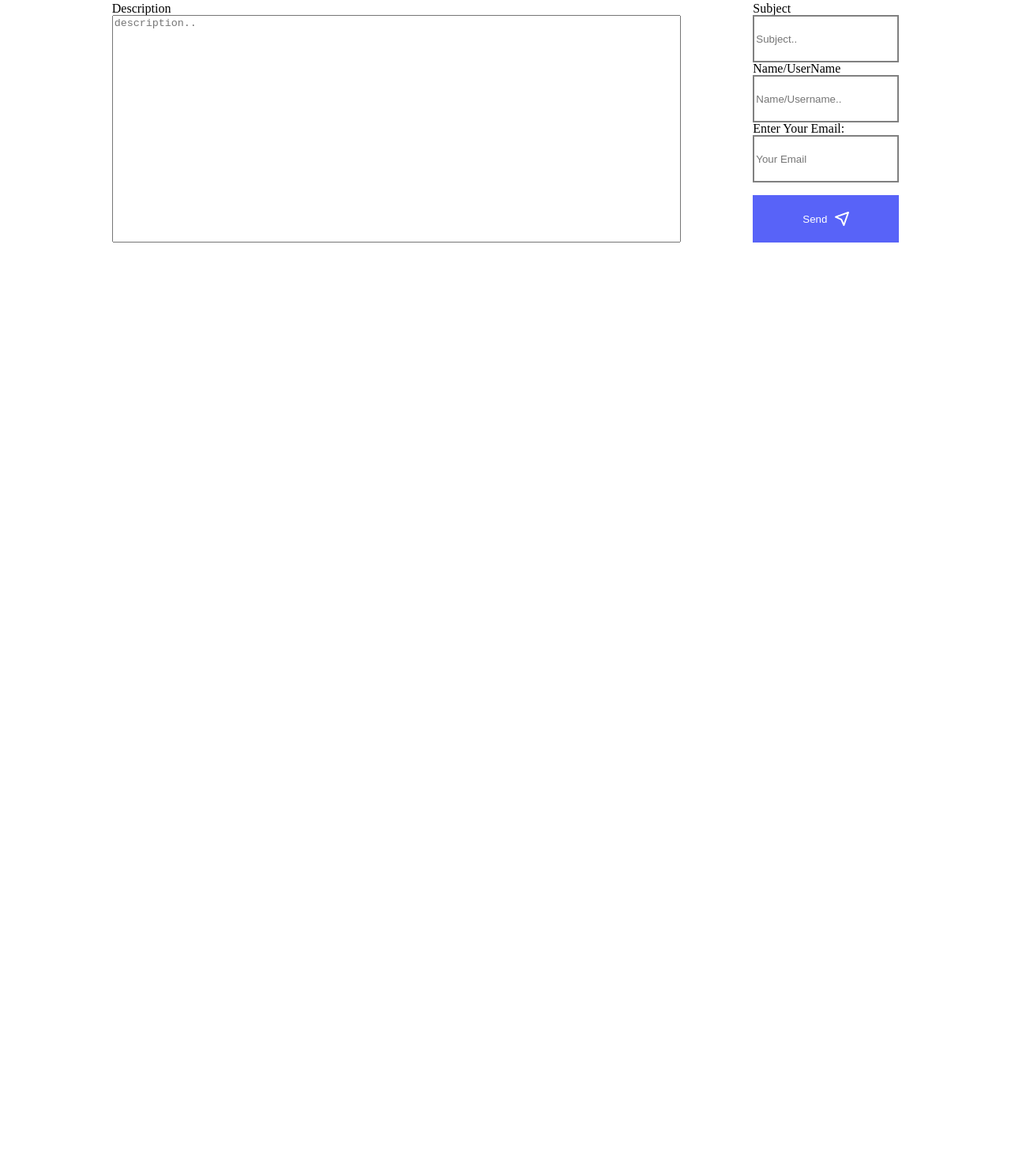
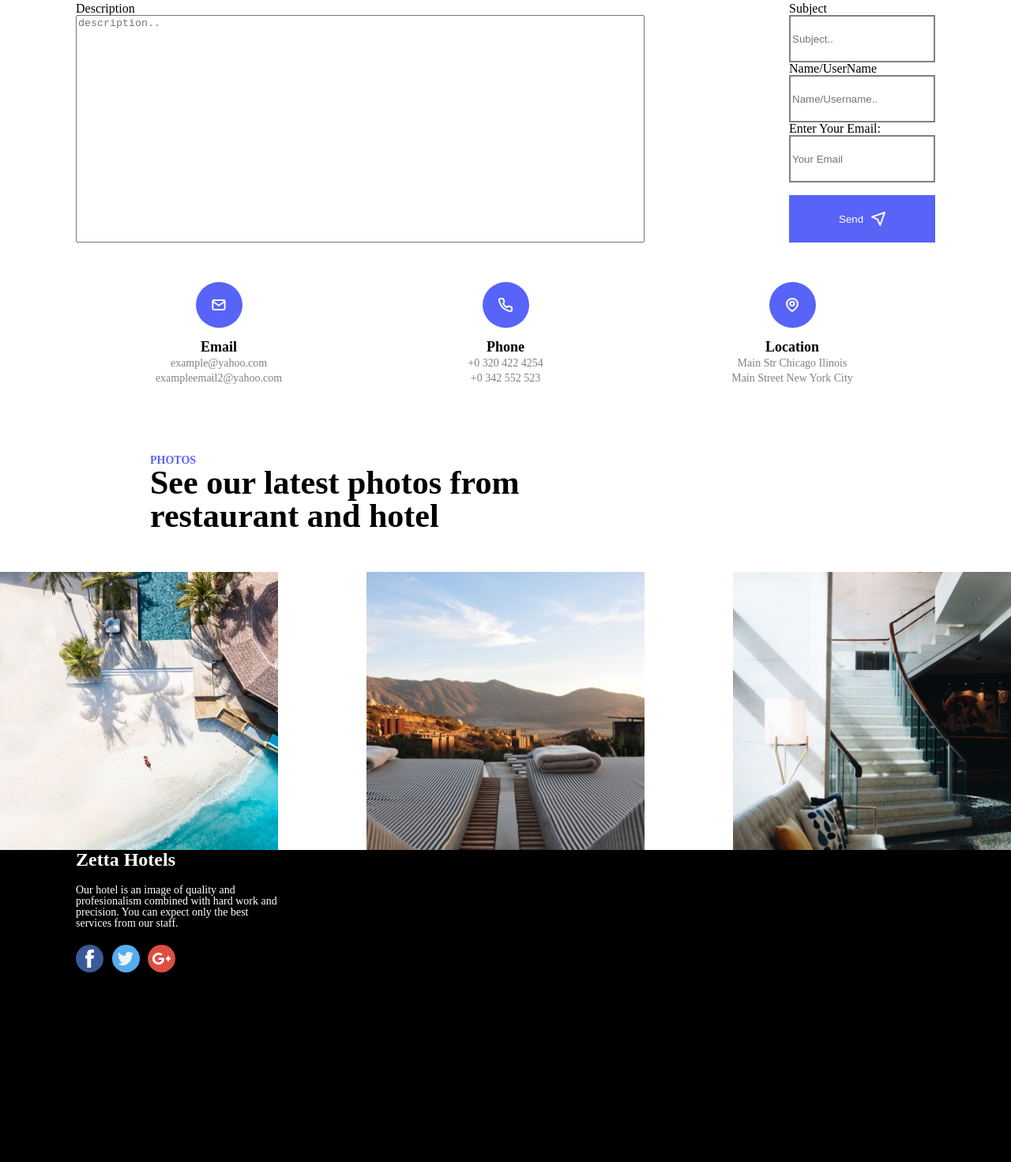
Before and after one commit to DezgunKnight/vazha-berelidze-10, a plain HTML site: page index.html in a window 1280 px wide. Shown: the part 866-2337 px from the top of the page at 79% size. Before the commit the page ends 1173 px from the top, so only its background shows below. Drawn offline with Linux system fonts and the light colour scheme.

Commit message:
just started footer

```diff
--- a/css/style.css
+++ b/css/style.css
@@ -31,6 +31,10 @@
 .li-1 {
     margin-right: 60px;
 }
+.li-1:last-child {
+    margin-right: 0;
+}
+
 .div-of-span {
     margin-top: 96px;
 }
@@ -147,7 +151,7 @@
 }
 .container-form {
     display: flex;
-    justify-content: space-around;
+    justify-content: space-between;
     width: 100%;
 
 }
@@ -157,3 +161,164 @@
     max-width: 720px;
     width: 100%;
 }
+
+/* Third section */
+
+
+.sec3-div1 {
+    max-width: 362px;
+    width: 100%;
+    height: auto;
+    display: flex;
+    flex-direction: column;
+    align-items: center;
+    text-align: center;
+}
+
+.mail-animation {
+    background-color: #5863F8;
+    max-width: 59px;
+    width: 100%;
+    height: 58px;
+    display: flex;
+    justify-content: center;
+    align-items: center;
+    border-radius: 50%;
+}
+
+.mail-h3 {
+    font-size: 18px;
+    color: black;
+    font-weight: bold;
+    margin-bottom: 5px;
+    margin-top: 15px;
+}
+.mail-p {
+    max-width: 362px;
+    width: 100%;
+    font-size: 14px;
+    color: gray;
+    margin-bottom: 5px;
+}
+.mail-p:last-child {
+    margin-bottom: 0;
+}
+
+.section-3 {
+    margin-top: 50px;
+}
+.sec3-container {
+    max-width: 1088px;
+    width: 100%;
+    height: auto;
+    display: flex;
+    justify-content: space-between;
+    margin: 0 auto;
+}
+
+
+/* Fourth section */
+
+
+.section-4 {
+    margin-top: 90px;
+}
+.sec4-container {
+    width: 100%;
+    height: auto;
+    margin: 0 auto;
+}
+.sec4-text {
+    margin-left: 190px;
+    margin-bottom: 50px;
+}
+.sec4-p {
+    font-size: 14px;
+    color: #5863F8;
+    font-weight: 700;
+}
+.sec4-h3 {
+    font-size: 42px;
+    font-weight: bold;
+    color: black;
+    max-width: 565px;
+    width: 100%;
+}
+.sec4-div-imgs {
+    width: 100%;
+    height: auto;
+    display: flex;
+    justify-content: space-between;
+}
+
+
+/* Footer Footer Footer */
+
+
+.footer {
+    background-color: black;
+    width: 100%;
+    height: 395px;
+    color: white;
+}
+.footer-container {
+    max-width: 1088px;
+    width: 100%;
+    margin: 0 auto;
+    height: auto;
+}
+.footer-div1 {
+    max-width: 260px;
+    width: 100%;
+    height: auto;
+}
+.footer-div1-h3 {
+    font-size: 24px;
+    font-weight: bold;
+}
+.footer-div1-p {
+    width: 100%;
+    margin-top: 20px;
+    margin-bottom: 20px;
+    font-size: 14px;
+}
+.fb-animation {
+    max-width: 35px;
+    width: 100%;
+    height: 35px;
+    border-radius: 50%;
+    background-color: #3B5998;
+    display: flex;
+    justify-content: center;
+    align-items: center;
+}
+.twitter-animation {
+    max-width: 35px;
+    width: 100%;
+    height: 35px;
+    border-radius: 50%;
+    background-color: #55ACEE;
+    display: flex;
+    justify-content: center;
+    align-items: center;
+}
+.google-animation {
+    max-width: 35px;
+    width: 100%;
+    height: 35px;
+    border-radius: 50%;
+    background-color: #DC4E41;
+    display: flex;
+    justify-content: center;
+    align-items: center;
+}
+.plus-sign {
+    margin-left: 2px;
+}
+
+.logos-container {
+    max-width: 126px;
+    width: 100%;
+    display: flex;
+    justify-content: space-between;
+}
--- a/index.html
+++ b/index.html
@@ -7,7 +7,7 @@
     <link rel="stylesheet" href="css/reset.css">
     <link rel="stylesheet" href="css/style.css">
     <link rel="stylesheet" href="css/responsive.css">
-    <title></title>
+    <title>Lesson 10</title>
 </head>
 <body>
     <!-- header header header -->
@@ -83,7 +83,7 @@
                             <input class="input-form" type="text" id="subject" name="subject" placeholder="Subject.." required>
                         </div>
                         <div class="div2-form2">
-                            <label for="name-username">Name/UserName</label>
+                            <label for="fname-lname">Name/UserName</label>
                             <input class="input-form" type="text" id="fname-lname" name="name-username" placeholder="Name/Username.." required>
                         </div>
                         <div class="div2-form2">
@@ -93,12 +93,84 @@
                             <button class="submit" type="submit" value="submit">
                                 Send
                                 <img class="submit-logo" src="images/submit.svg" alt="submit-logo">
-
                             </button>
                     </form>
                 </div>
             </div>
         </div>
     </section>
+
+    <section class="section-3">
+        <div class="sec3-container">
+            <div class="sec3-div1">
+                <div class="mail-animation">
+                    <img src="images/mail.svg" alt="mail-logo">
+                </div>
+                <h3 class="mail-h3">Email</h3>
+                <p class="mail-p">example@yahoo.com</p>
+                <P  class="mail-p">exampleemail2@yahoo.com</P>
+            </div>
+            <div class="sec3-div1">
+                <div class="mail-animation">
+                    <img src="images/phone.svg" alt="phone-logo">
+                </div>
+                <h3 class="mail-h3">Phone</h3>
+                <p class="mail-p">+0 320 422 4254
+                </p>
+                <P  class="mail-p">+0 342 552 523</P>
+            </div>
+            <div class="sec3-div1">
+                <div class="mail-animation">
+                    <img src="images/map-pin.svg" alt="location-logo">
+                </div>
+                <h3 class="mail-h3">Location</h3>
+                <p class="mail-p">Main Str Chicago Ilinois
+                </p>
+                <P  class="mail-p">Main Street New York City</P>
+            </div>
+        </div>
+    </section>
+
+    <!-- Fourth Section -->
+
+    <section class="section-4">
+        <div class="sec4-container">
+            <div class="sec4-text">
+                <p class="sec4-p">PHOTOS</p>
+                <h3 class="sec4-h3">See our latest photos from restaurant and hotel</h3>
+            </div>
+            <div class="sec4-div-imgs">
+                <img class="sec4-img" src="images/img2.jpg" alt="beach-pool-img">
+                <img class="sec4-img" src="images/img3.jpg" alt="mattress-wideview">
+                <img class="sec4-img" src="images/img4.jpg" alt="athome-stairs">
+            </div>
+        </div>
+    </section>
+
+    <!-- Footer Footer Footer -->
+
+    <footer class="footer">
+        <div class="footer-container">
+            <div class="footer-div1">
+                <h1 class="footer-div1-h3">Zetta Hotels</h1>
+                <p class="footer-div1-p">Our hotel is an image of quality and profesionalism combined with hard work and precision. You can expect only the best services from our staff.</p>
+                <div class="logos-container">
+                    <div class="fb-animation">
+                        <img src="images/fb-logo.svg" alt="fb-logo">
+                    </div>
+                    <div class="twitter-animation">
+                        <img src="images/twitter-logo.svg" alt="twitter-logo">
+                    </div>
+                    <div class="google-animation">
+                        <img src="images/google-logo.svg" alt="google-logo">
+                        <img class="plus-sign" src="images/google-plus-sign.svg" alt="google-plus-sign">
+                    </div>
+                </div>
+            </div>
+            <div>
+
+            </div>
+        </div>
+    </footer>
 </body>
 </html>
```
Also changed, not shown: images/fb-logo.svg (added), images/google-logo.svg (added), images/google-plus-sign.svg (added), images/img2.jpg (added), images/img3.jpg (added), images/img4.jpg (added), images/mail.svg (added), images/map-pin.svg (added), images/phone.svg (added), images/twitter-logo.svg (added).
